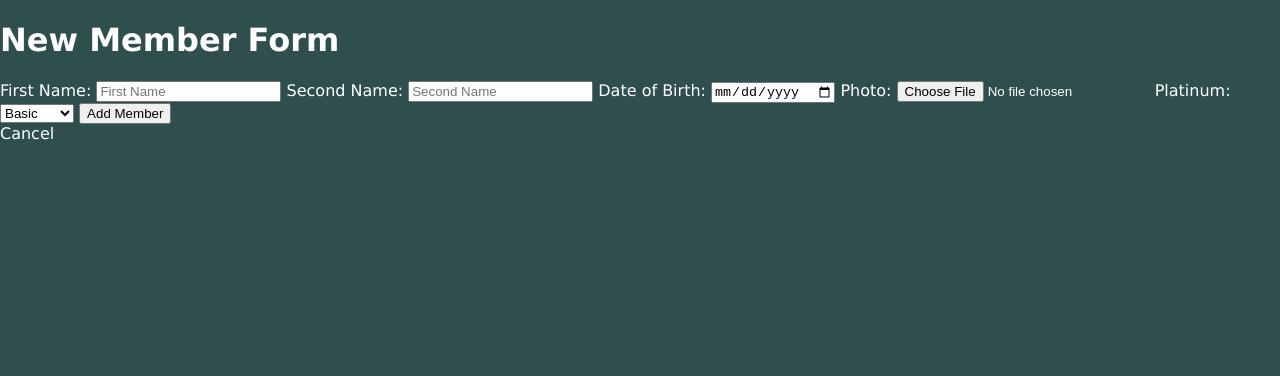
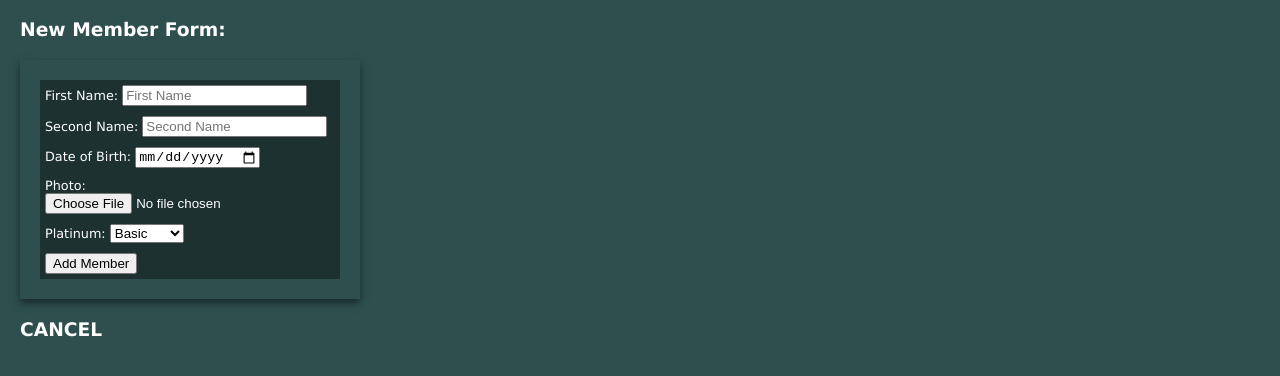
Before and after one commit to seriouspig/Gym_Manager_testing, a Flask app: page /members/new in a window 1280 px wide. Shown: the part 39-415 px from the top of the page. Run offline with Flask 2, Linux system fonts and the light colour scheme.

Commit message:
For presentation Alpha

```diff
--- a/static/css/edit.css
+++ b/static/css/edit.css
@@ -1,34 +1,107 @@
+.me_first_name{
+    grid-area: fname;
+    padding:5px;
+    background-color: rgb(29, 49, 49);
+}
 
+.me_second_name{
+    grid-area: sname;
+    padding:5px;
+    background-color: rgb(29, 49, 49);
+}
+
+.me_dob{
+    grid-area: dob;
+    padding:5px;
+    background-color: rgb(29, 49, 49);
+}
+
+.me_photo{
+    grid-area: mphoto;
+    padding:5px;
+    background-color: rgb(29, 49, 49);
+}
+
+.me_membership{
+    grid-area: mmembership;
+    padding:5px;
+    background-color: rgb(29, 49, 49);
+}
+
+.me_button{
+    grid-area: mbutton;
+    padding:5px;
+    background-color: rgb(29, 49, 49);
+}
 
 .member_edit_container {
     display: grid;
-    width: 200px;
+    width: 300px;
     margin:20px;
+    padding:20px;
     font-size: 80%;
     box-shadow: 0 4px 8px 0 rgba(0,0,0,0.5);
 
 
-    grid-template-areas: 'photo  name'
-                         'photo   date'
-                        'photo   membership'
-                        'photo   delete';
-    grid-template-columns: 1fr 1fr;
+    grid-template-areas: 'fname'
+                         'sname'
+                        'dob'
+                        'mphoto'
+                        'mmembership'
+                        'mbutton';
+    grid-template-columns: 1fr ;
 
+}
+
+.activity_edit_name{
+    grid-area: aname;
+    padding:5px;
+    background-color: rgb(29, 49, 49);
+}
+
+.activity_edit_photo{
+    grid-area: aphoto;
+    padding:5px;
+    background-color: rgb(29, 49, 49);
+}
+
+.activity_edit_trainer{
+    grid-area: atrainer;
+    padding:5px;
+    background-color: rgb(29, 49, 49);
 }
 
 .activity_edit_container {
     display: grid;
-    width: 200px;
+    width: 400px;
     margin:20px;
+    padding:20px;
     font-size: 80%;
     box-shadow: 0 4px 8px 0 rgba(0,0,0,0.5);
 
 
-    grid-template-areas: 'photo  name'
-                         'photo   date'
-                        'photo   membership'
-                        'photo   delete';
-    grid-template-columns: 1fr 1fr;
+    grid-template-areas: 'aname'
+                         'aphoto'
+                        'atrainer'
+                        'abutton';
+    grid-template-columns: 1fr ;
+
+}
+
+.activity_editsmall_container {
+    display: grid;
+    width: 350px;
+    margin:20px;
+    padding:20px;
+    font-size: 80%;
+    box-shadow: 0 4px 8px 0 rgba(0,0,0,0.5);
+
+
+    grid-template-areas: 'aname'
+                         'aphoto'
+                        'atrainer'
+                        'abutton';
+    grid-template-columns: 1fr ;
 
 }
 
--- a/templates/activities/index.html
+++ b/templates/activities/index.html
@@ -2,8 +2,8 @@
 
 {% block content %}
 <br>
-<a href="/activities/new">+ ADD NEW ACTIVITY</a>
-<h1>Actvities</h1>
+<a href="/activities/new"><h3>ADD NEW ACTIVITY</h3></a>
+<h3>CURRENT ACTIVITIES:</h3>
 
 <div class="gallery">
 
@@ -19,5 +19,5 @@
 </div>
     {% endfor %}
 </div>
-<a href="/activities/new">+ ADD NEW ACTIVITY</a>
+
 {% endblock %}
--- a/templates/members/index.html
+++ b/templates/members/index.html
@@ -2,8 +2,8 @@
 
 {% block content %}
 <br>
-<a href="/members/new">+ ADD NEW MEMBER</a>
-<h3>MEMBERS</h3>
+<a href="/members/new"><h3>ADD NEW MEMBER</h3></a>
+<h3>CURRENT MEMBERS:</h3>
 
 <div class="gallery">
     {% for member in members %}
@@ -28,6 +28,6 @@
     {% endfor %}
 </div>
 
-<a href="/members/new">+ ADD NEW MEMBER</a>
+
 
 {% endblock %}
--- a/templates/members/new.html
+++ b/templates/members/new.html
@@ -1,32 +1,39 @@
 {% extends "base.html" %}
 
 {% block content %}
-<h1>New Member Form</h1>
+<h3>New Member Form:</h3>
+<div class = "member_edit_container">
 <form action="/members" method="POST" enctype="multipart/form-data">
 
+<div class="me_first_name">
 <!-- lagel for first_name -->
 <label for="first_name">First Name:</label>
 <!-- input for first_name -->
 <input type="text" id="first_name" name="first_name" placeholder="First Name">
+</div>
 
+<div class="me_second_name">
 <!-- label for second_name -->
 <label for="second_name">Second Name:</label>
 <!-- input for second name -->
 <input type="text" id="second_name" name="second_name" placeholder="Second Name">
+</div>
 
+<div class = "me_dob">
 <!-- label for date of birth -->
 <label for="date_of_birth">Date of Birth:</label>
 <!-- input for date of birth -->
 <input type="date" id="date_of_birth" name="date_of_birth" placeholder="Date of Birth">
+</div>
 
-
-
+<div class="me_photo">
 <!-- label for photo -->
 <label for="photo">Photo:</label>
 <!-- input for photo -->
 <input type="file" id="photo" name="photo" >
+</div>
 
-
+<div class = "me_membership">
 <!-- label for platinum -->
 <label for="platinum">Platinum:</label>
 <!-- input for platinum -->
@@ -35,11 +42,16 @@
     <option value="Platinum">Platinum</option>
     <option value="Golden">Golden</option>
 </select>
+</div>
 
+<div class = "me_button">
 <!-- input to submit form -->
 <input type="submit" value="Add Member">
+</div>
 </form>
-<a href="/members">Cancel</a>
+</div>
+
+<a href="/members"><h3>CANCEL</h3></a>
 
 
 {% endblock %}
--- a/templates/members/show.html
+++ b/templates/members/show.html
@@ -20,7 +20,7 @@
     <li>
 
         {{workout.activity.name}} with {{workout.activity.trainer}}
-        {{workout.day}} at {{workout.time}}:00{{workout.id}}
+        {{workout.day}} at {{workout.time}}:00
 
     </li>
 {% endfor %}
--- a/templates/workouts/index.html
+++ b/templates/workouts/index.html
@@ -1,8 +1,8 @@
 {% extends 'base.html' %}
 
 {% block content %}
-<a href="workouts/new"><h2>CREATE NEW WORKOUT</h2></a>
-<h1>Workouts</h1>
+<a href="workouts/new"><h3>CREATE NEW WORKOUT</h3></a>
+<h3>CURRENT WORKOUTS:</h3>
 
 
 <div class="gallery">
--- a/templates/workouts/show.html
+++ b/templates/workouts/show.html
@@ -19,6 +19,6 @@
     {% endfor %}
 </div>
 
-<a href="/workouts">BACK</a>
+<a href="/workouts"><h3>BACK</h3></a>
 
 {% endblock %}
```
Also changed, not shown: templates/activities/edit.html (+9 -4 lines), templates/activities/new.html (+11 -3 lines), templates/members/edit.html (+15 -6 lines).
